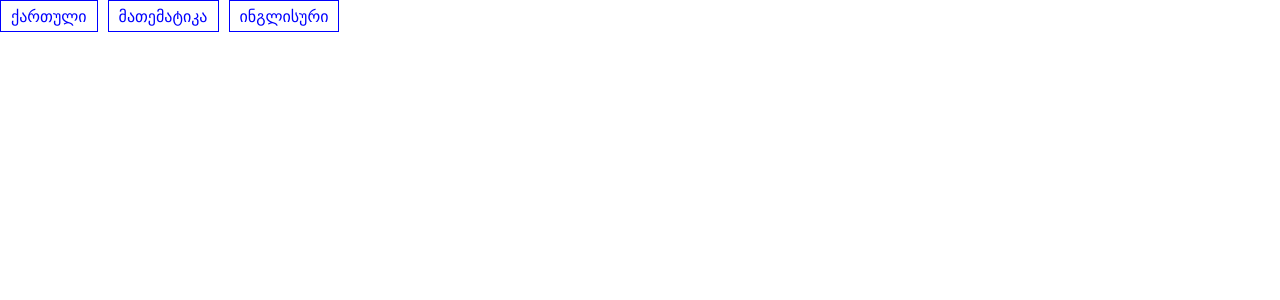
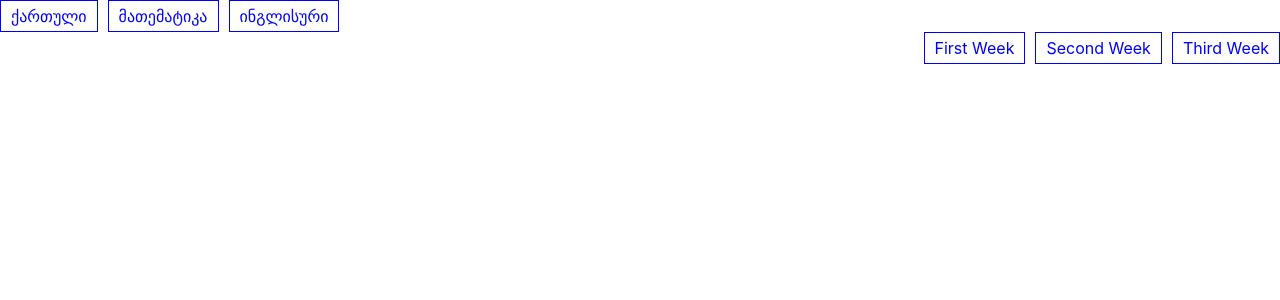
Before and after one commit to maci03/Digital-Institute---second-project, a React (Create React App) app: page /subject/georgian/week/first in a window 1280 px wide. Shown: the top 300 px of the page. Built offline with nearby package versions, Linux system fonts and the light colour scheme.

Commit message:
week buttons route

```diff
--- a/src/App.css
+++ b/src/App.css
@@ -2,13 +2,28 @@
 /* SubjectButtons.css */
 .button-container {
   display: flex;
-  gap: 10px; /* Space between buttons */
+  gap: 10px;
 }
 
 .button {
   background-color: transparent;
-  color: blue; /* Text color */
-  border: 1px solid blue; /* Blue border */
+  color: blue;
+  border: 1px solid blue;
   padding: 5px 10px;
-  text-decoration: none; /* Remove text decoration */
+  text-decoration: none;
 }
+/* SubjectButtons.css  */
+.button-container-week {
+  display: flex;
+  gap: 10px;
+  justify-content: flex-end;
+  align-items: flex-start;
+}
+
+.button {
+  background-color: transparent;
+  color: blue;
+  border: 1px solid blue;
+  padding: 5px 10px;
+  text-decoration: none;
+}
--- a/src/App.js
+++ b/src/App.js
@@ -3,16 +3,20 @@ import { BrowserRouter as Router, Route, Switch } from 'react-router-dom';
 import SubjectButtons from './components/SubjectButtons';
 import SubjectTable from './components/SubjectTable';
 import StudentTable from './components/StudentTable';
+import WeekFilterButtons from './components/WeekFilterButtons';
+import WeekFilterTable from './components/WeekFillterTable';
+
+
 
 function App() {
   return (
     <Router>
       <div>
         <SubjectButtons />
+        <WeekFilterButtons />
         <Switch>
-          <Route path="/subject/georgian" component={() => <SubjectTable subject="Georgian" />} />
-          <Route path="/subject/math" component={() => <SubjectTable subject="Mathematics" />} />
-          <Route path="/subject/english" component={() => <SubjectTable subject="English" />} />
+          <Route path="/subject/:subject" component={SubjectTable} />
+          <Route path="/week/:week" component={WeekFilterTable} />
         </Switch>
       </div>
     </Router>
--- /dev/null
+++ b/src/components/WeekFillterTable.js
@@ -0,0 +1,10 @@
+import React from 'react';
+import { useParams } from 'react-router-dom';
+
+function WeekFilterTable() {
+  const { week } = useParams();
+
+
+}
+
+export default WeekFilterTable;
--- a/src/components/WeekFilterButtons.js
+++ b/src/components/WeekFilterButtons.js
@@ -4,10 +4,10 @@ import { Link } from 'react-router-dom';
 
 function WeekFilterButtons() {
     return (
-      <div id="week-filter-buttons">
-        <Link to="/week/first">First Week</Link>
-        <Link to="/week/second">Second Week</Link>
-        <Link to="/week/third">Third Week</Link>
+      <div id="week-filter-buttons" className="button-container-week">
+        <Link to="/week/first" className="button">First Week</Link>
+        <Link to="/week/second" className="button">Second Week</Link>
+        <Link to="/week/third" className="button">Third Week</Link>
       </div>
     );
   }
```
